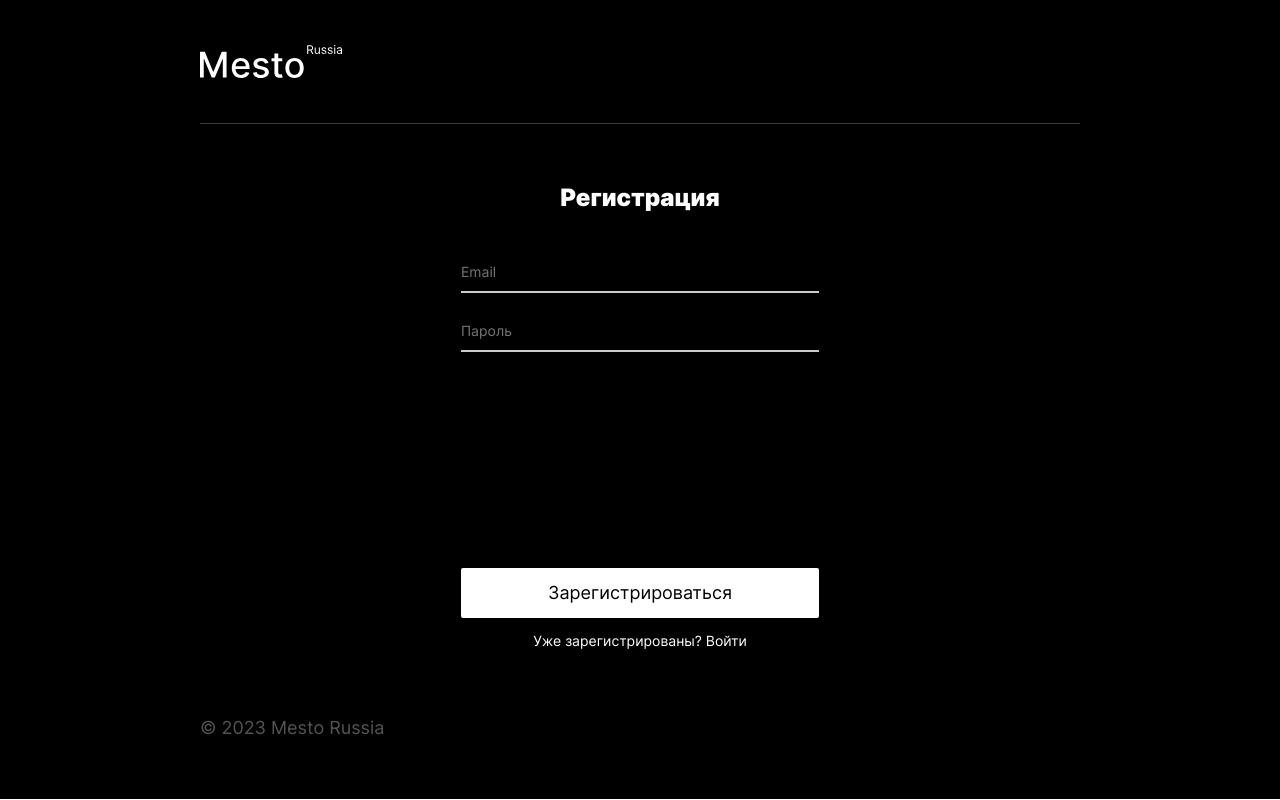
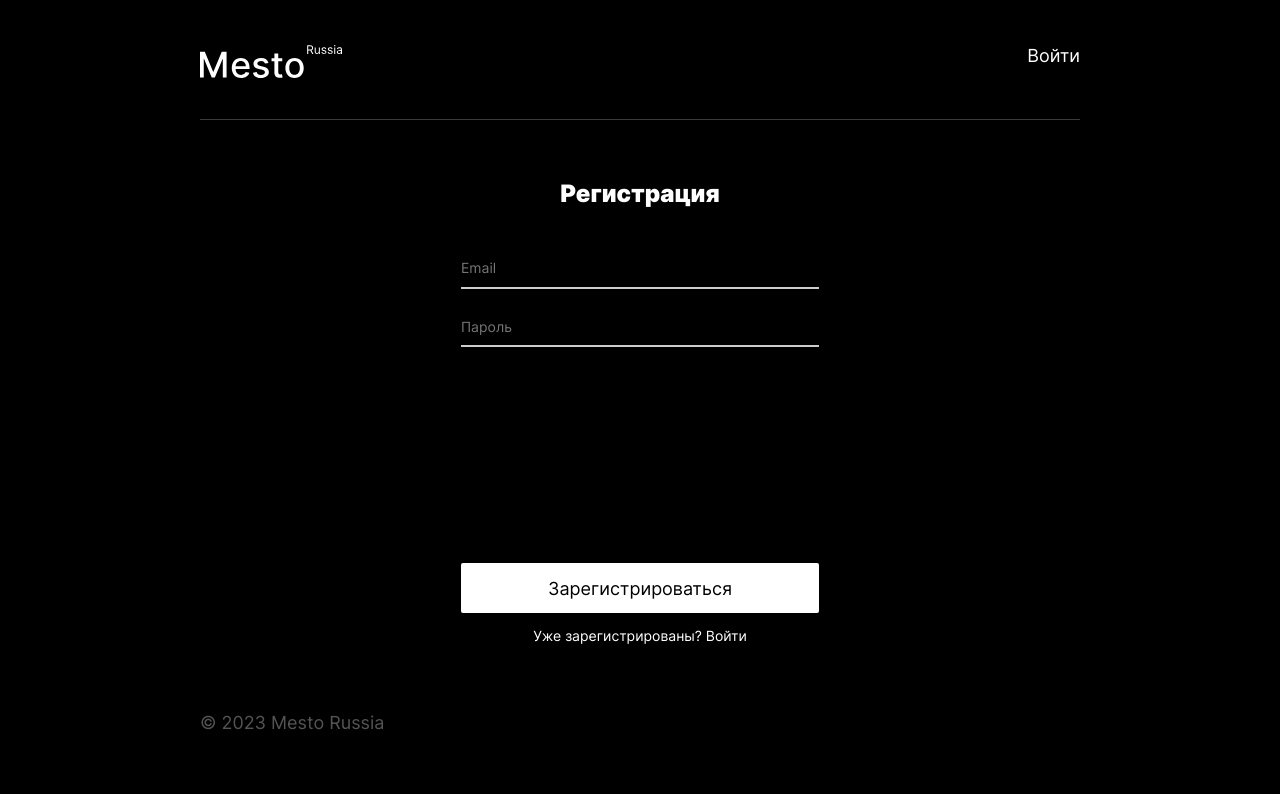
Before and after one commit to milkovskayaa/react-mesto-auth, a React app: page /sign-up in a window 1280 px wide. Built offline with nearby package versions, Linux system fonts and the light colour scheme; no server answers.

Commit message:
feat: реализовать навигацию

```diff
--- /dev/null
+++ b/src/blocks/header/__link/header__link.css
@@ -0,0 +1,12 @@
+.header__link {
+  font-family: 'Inter', Arial, sans-serif;
+  color: #fff;
+  font-size: 18px;
+  font-weight: 400;
+  line-height: 1.2;
+}
+
+.header__link:hover {
+  cursor: pointer;
+  opacity: 0.6;
+}
--- /dev/null
+++ b/src/blocks/header/__navigation/header__navigation.css
@@ -0,0 +1,5 @@
+.header__navigation {
+  list-style-type: none;
+  margin: 0;
+  padding: 0;
+}
--- a/src/blocks/header/header.css
+++ b/src/blocks/header/header.css
@@ -1,6 +1,8 @@
 .header {
   padding: 45px 0 41px;
   border-bottom: 1px solid rgba(84, 84, 84, 0.7);
+  display: flex;
+  justify-content: space-between;
 }
 
 @media screen and (max-width:1023px) {
--- a/src/blocks/login/__link/login__link.css
+++ b/src/blocks/login/__link/login__link.css
@@ -2,3 +2,8 @@
   text-decoration: none;
   color: #fff;
 }
+
+.login__link:hover {
+  cursor: pointer;
+  opacity: 0.6;
+}
--- a/src/components/App.js
+++ b/src/components/App.js
@@ -156,8 +156,8 @@ function App() {
     <div className="root">
       <CurrentUserContext.Provider value={currentUser}>
         <div className="page">
-          <Header />
           <BrowserRouter>
+          <Header loggedIn={loggedIn} />
             <Routes>
               <Route
                 path="/"
--- a/src/components/Header.js
+++ b/src/components/Header.js
@@ -1,10 +1,18 @@
 import React from "react";
 import headerLogo from "../images/logo.svg";
+import {useLocation} from 'react-router-dom';
 
-function Header() {
+function Header({loggedIn}) {
+  const location = useLocation();
+
   return (
       <header className="header">
         <img src={headerLogo} alt="Логотип" className="header__logo" />
+        <ul className="header__navigation">
+        {/* {loggedIn ? <li className="header__link"></li> : ''} */}
+        {location.pathname === '/sign-up' ? <li className="header__link">Войти</li> : ''}
+        {location.pathname === '/sign-in' ? <li className="header__link">Регистрация</li> : ''}
+        </ul>
       </header>
   );
 }
--- a/src/index.css
+++ b/src/index.css
@@ -50,3 +50,5 @@
 @import url(./blocks/login/__button/login__button.css);
 @import url(./blocks/login/__subtitle/login__subtitle.css);
 @import url(./blocks/login/__link/login__link.css);
+@import url(./blocks/header/__link/header__link.css);
+@import url(./blocks/header/__navigation/header__navigation.css);
```
